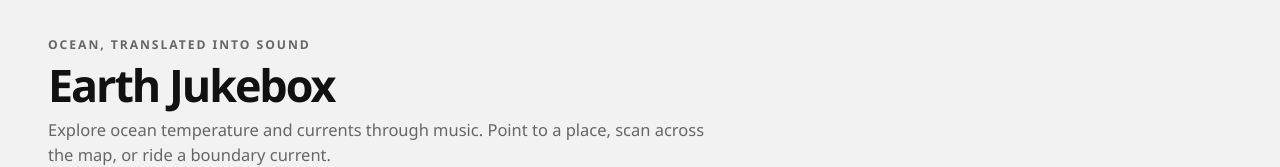
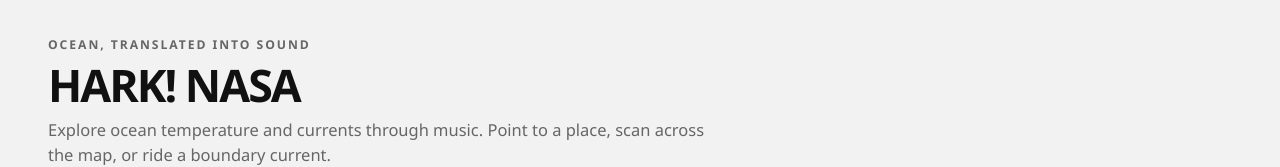
Before and after one commit to hayeonwhale/NasaSpaceX_earth-jukebox, a plain HTML site: page index.html in a window 1280 px wide. Shown: the top 167 px of the page. Drawn offline with Linux system fonts and the light colour scheme.

Commit message:
title edit

```diff
--- a/index.html
+++ b/index.html
@@ -75,7 +75,7 @@ fieldset>p:last-child{margin-bottom:0}
 </style>
 </head>
 <body>
-<header class="hero"><p class="eyebrow">Ocean, translated into sound</p><h1>Earth Jukebox</h1><p>Explore ocean temperature and currents through music. Point to a place, scan across the map, or ride a boundary current.</p></header>
+<header class="hero"><p class="eyebrow">Ocean, translated into sound</p><h1>HARK! NASA</h1><p>Explore ocean temperature and currents through music. Point to a place, scan across the map, or ride a boundary current.</p></header>
 
 <div class="workspace">
   <main class="workspace-main">
```
